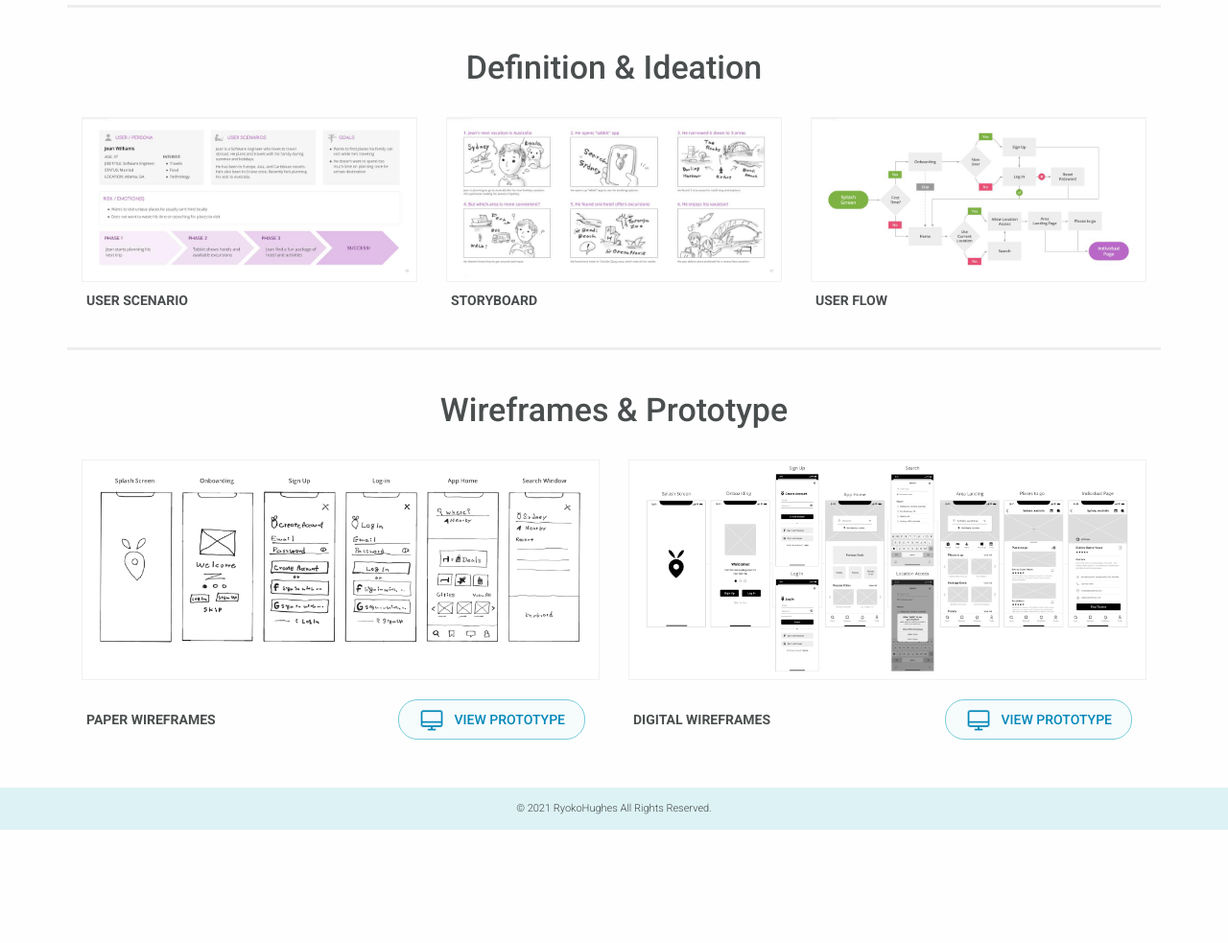
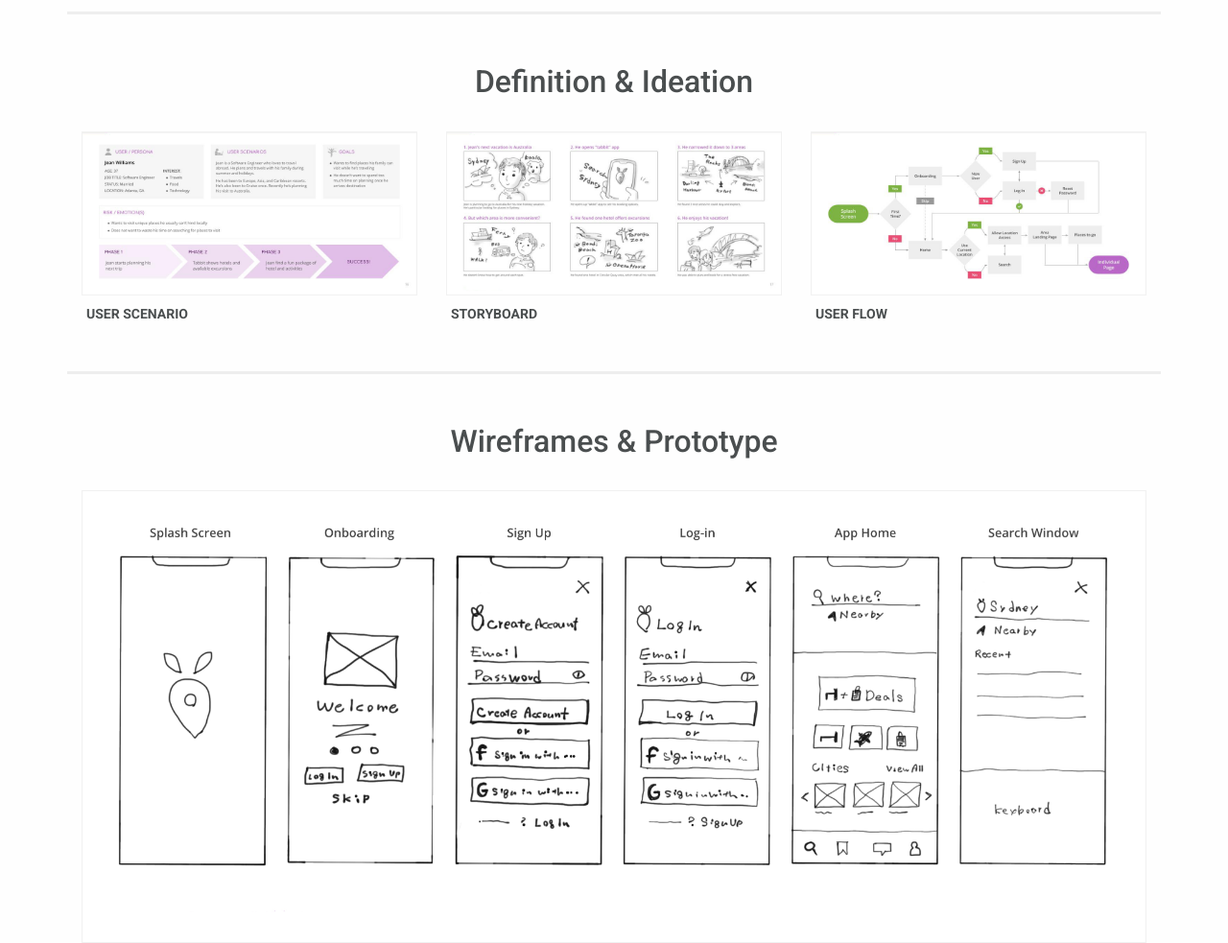
Before and after one commit to ryokohughes/ux_ui_hw_18, a plain HTML site: page work-tabbit.html in a window 1280 px wide. Shown: the part 1100-2083 px from the top of the page at 96% size. Before the commit the page ends 1965 px from the top, so only its background shows below. Drawn offline with Linux system fonts and the light colour scheme.

Commit message:
HW18 : CSS update

```diff
--- a/css/style.css
+++ b/css/style.css
@@ -22,7 +22,7 @@ body {
 img {max-width: 100%;}
 h1, h2, h3, h4, h5 {margin: 0 0 20px; font-weight: 400; line-height: 1.3em;}
 h2 {font-size: 42px; font-weight: 600;}
-h3 {margin-bottom: 30px; font-size: 34px; font-weight: 500; text-align: center;}
+h3 {margin-bottom: 30px; font-size: 32px; font-weight: 500; text-align: center;}
 h5 {margin: 5px 0 10px; font-size: 18px; font-weight: 600; text-transform: uppercase;}
 ul li, dl, li, p {margin: 0 0 10px; font-size: 16px; font-weight: 300; color: #464849;}
 dl dt {font-weight: 500;}
@@ -152,7 +152,8 @@ CONTENT
 
 .index-content .container {flex-flow: row wrap;}
 .content .container {flex-flow: column nowrap;}
-.bottom-border {padding-bottom: 40px; margin-bottom: 40px; border-bottom: solid 3px #eeeeee;}
+.bottom-border {padding-bottom: 50px; margin-bottom: 50px; border-bottom: solid 3px #eeeeee;}
+.title .bottom-border {margin-bottom: 10px;}
 .row, .col {display: flex; flex-direction: row;}
 .row .col {padding-left: 15px; padding-right: 15px; flex-direction: column;}
 .row .col .port-image {display: block; margin: 0 0 10px; border: solid 1px rgba(0,0,0,.05);}
@@ -199,7 +200,7 @@ CONTENT
 .thumb-bg.tabbit {background: #ddc1e2;}
 
 .btn-right {
-	margin-top: 10px;
+	margin: 10px 0 40px;
 	display: flex;
 	align-items: center;
 	justify-content: space-between;
--- a/work-tabbit.html
+++ b/work-tabbit.html
@@ -96,26 +96,18 @@
 
             <h3>Wireframes &amp; Prototype</h3>
             <section class="row">
-                <div class="col col-6 port-item">
+                <div class="col col-12 port-item">
                     <img src="images/tabbit-paper-wire.jpg" alt="Paper Wireframes" class="port-image">
                     <section class="row btn-right">
                         <h5>Paper Wireframes</h5>
                         <!-- <p>Fusce vulputate interdum fermentum. Mauris sollicitudin arcu nibh, et hendrerit nulla et.</p> -->
-                        <p>
-                            <a href="#" title="View Prototype" class="icon-button" target="_blank">
-                                <img src="images/icon-desktop.png" alt="icon" class="btn-icon-img">
-                                <span class="btn-icon-text">View Prototype</span>
-                            </a>
-                        </p>
                     </section>
-                </div>
-                <div class="col col-6 port-item">
                     <img src="images/tabbit-digital-wire.jpg" alt="Digital Wireframes" class="port-image">
                     <section class="row btn-right">
                         <h5>Digital Wireframes</h5>
                         <!-- <p>Fusce vulputate interdum fermentum. Mauris sollicitudin arcu nibh, et hendrerit nulla et.</p> -->
                         <p>
-                            <a href="#" title="View Prototype" class="icon-button" target="_blank">
+                            <a href="https://www.figma.com/proto/OpgqjbjDalngHdB0e976MC/tabbit-wireframes-v3?node-id=1%3A2&scaling=scale-down" title="View Prototype" class="icon-button" target="_blank">
                                 <img src="images/icon-desktop.png" alt="icon" class="btn-icon-img">
                                 <span class="btn-icon-text">View Prototype</span>
                             </a>
```
